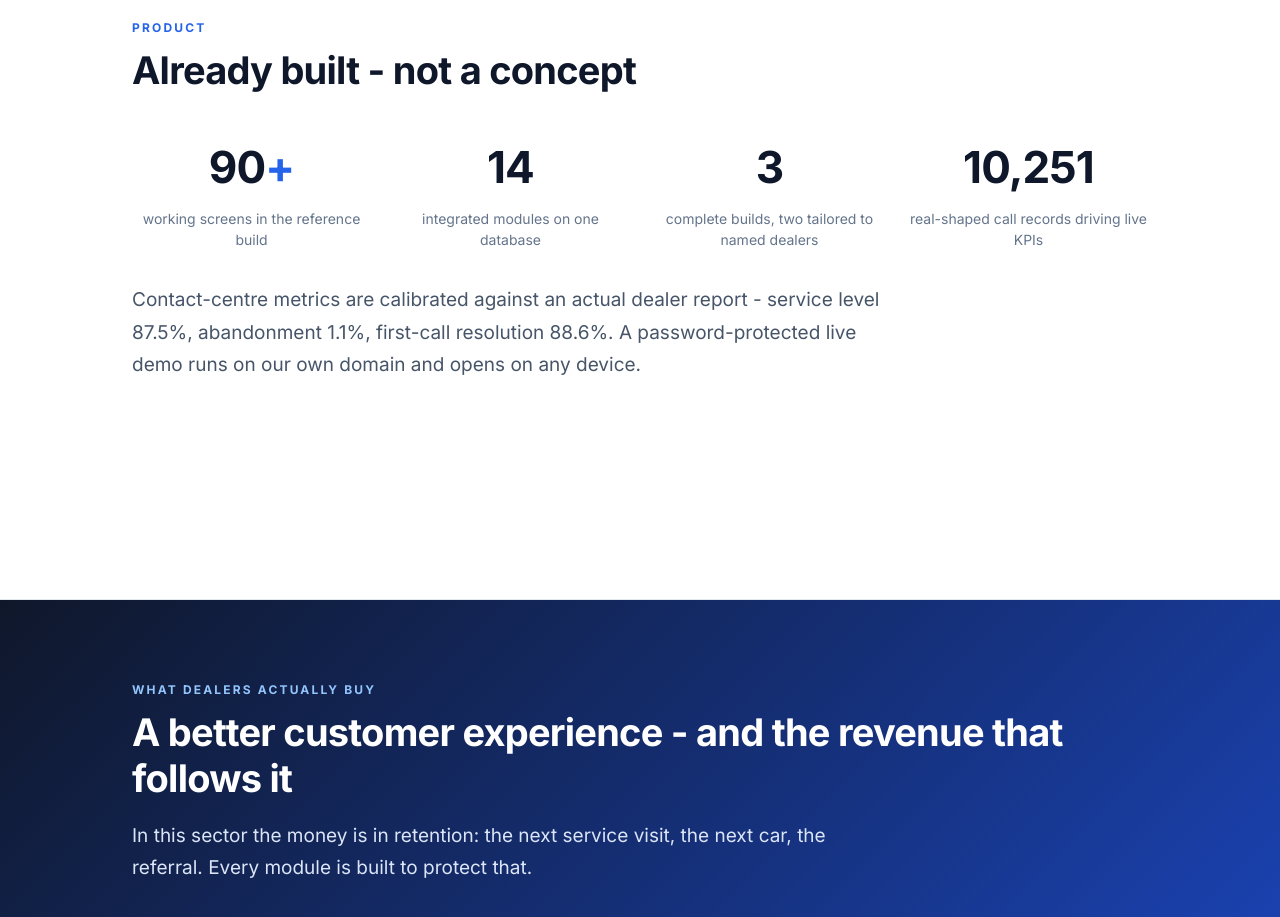
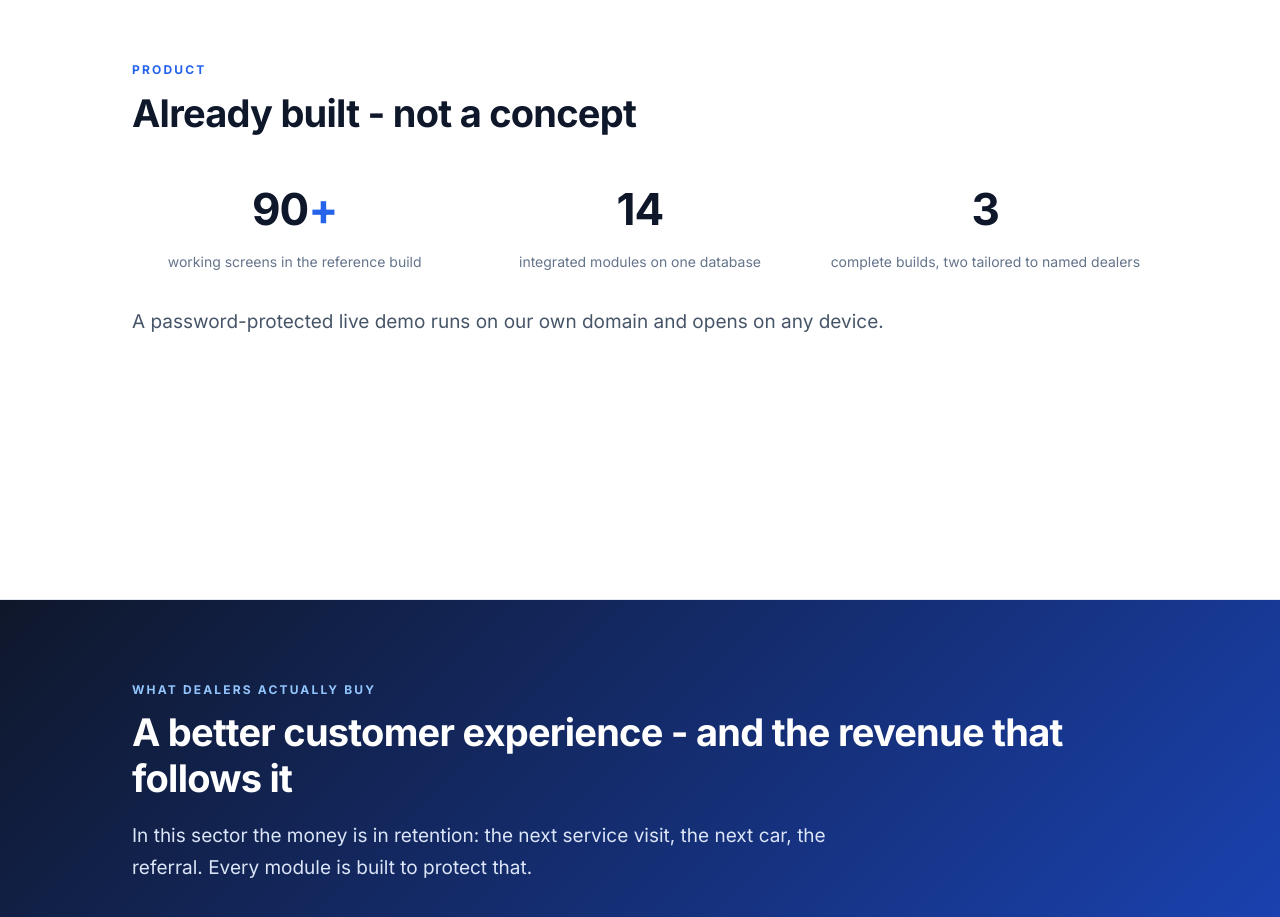
Before and after one commit to muareermh/dealerpulse-website, a plain HTML site: page deck/index.html in a window 1280 px wide. Shown: the part 2600-3517 px from the top of the page. Drawn offline with Linux system fonts and the light colour scheme.

Commit message:
Deck: remove the 10,251 call-records stat and the dealer-report calibration line
Co-Authored-By: Claude Opus 5.5 <noreply@anthropic.com>

```diff
--- a/deck/index.html
+++ b/deck/index.html
@@ -120,13 +120,12 @@
   <div class="c">
     <div class="num">Product</div>
     <h2>Already built - not a concept</h2>
-    <div class="grid g4">
+    <div class="grid g3">
       <div class="stat"><div class="n">90<span>+</span></div><div class="l">working screens in the reference build</div></div>
       <div class="stat"><div class="n">14</div><div class="l">integrated modules on one database</div></div>
       <div class="stat"><div class="n">3</div><div class="l">complete builds, two tailored to named dealers</div></div>
-      <div class="stat"><div class="n">10,251</div><div class="l">real-shaped call records driving live KPIs</div></div>
     </div>
-    <p class="lead" style="margin-top:34px">Contact-centre metrics are calibrated against an actual dealer report - service level 87.5%, abandonment 1.1%, first-call resolution 88.6%. A password-protected live demo runs on our own domain and opens on any device.</p>
+    <p class="lead" style="margin-top:34px">A password-protected live demo runs on our own domain and opens on any device.</p>
   </div>
 </section>
 
```
